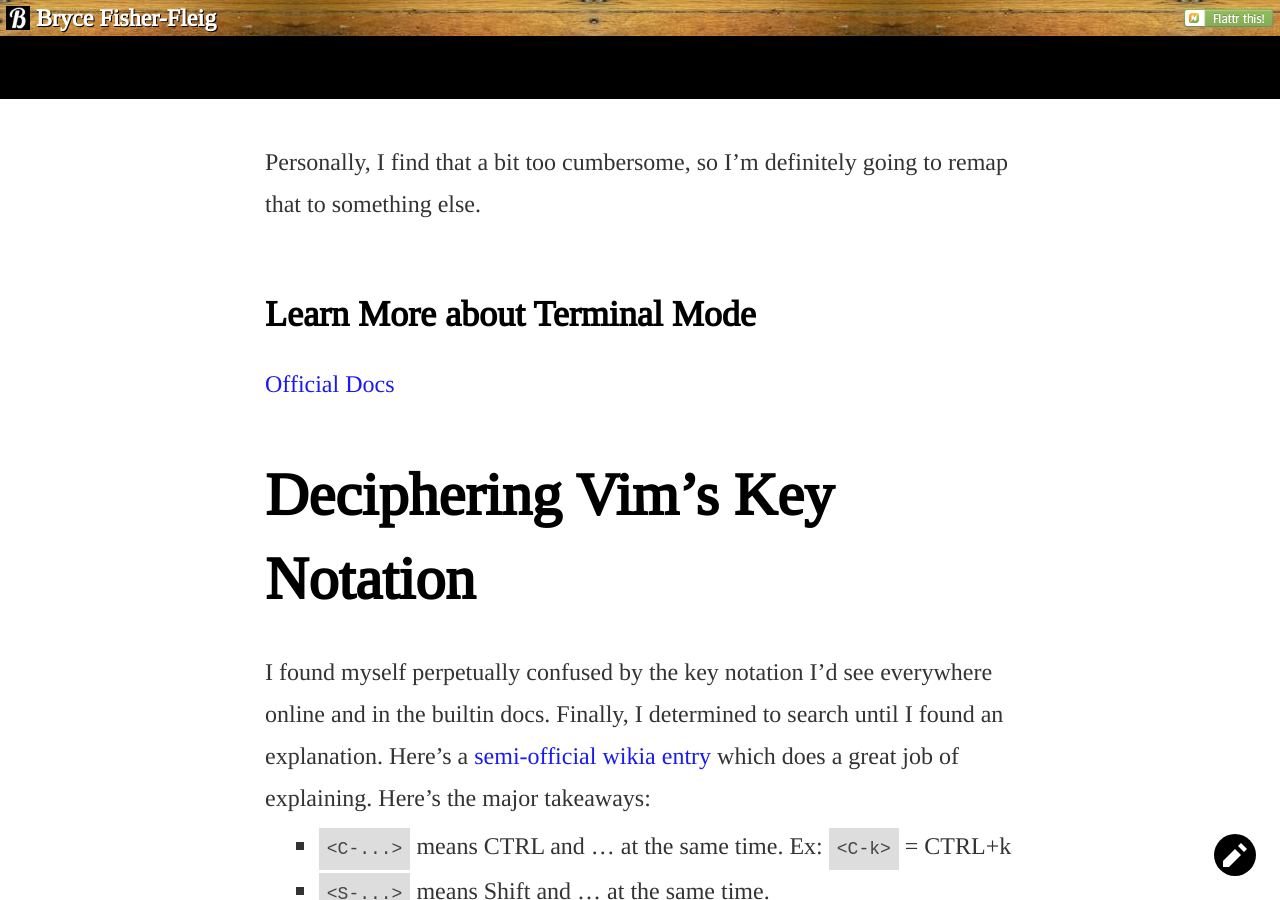
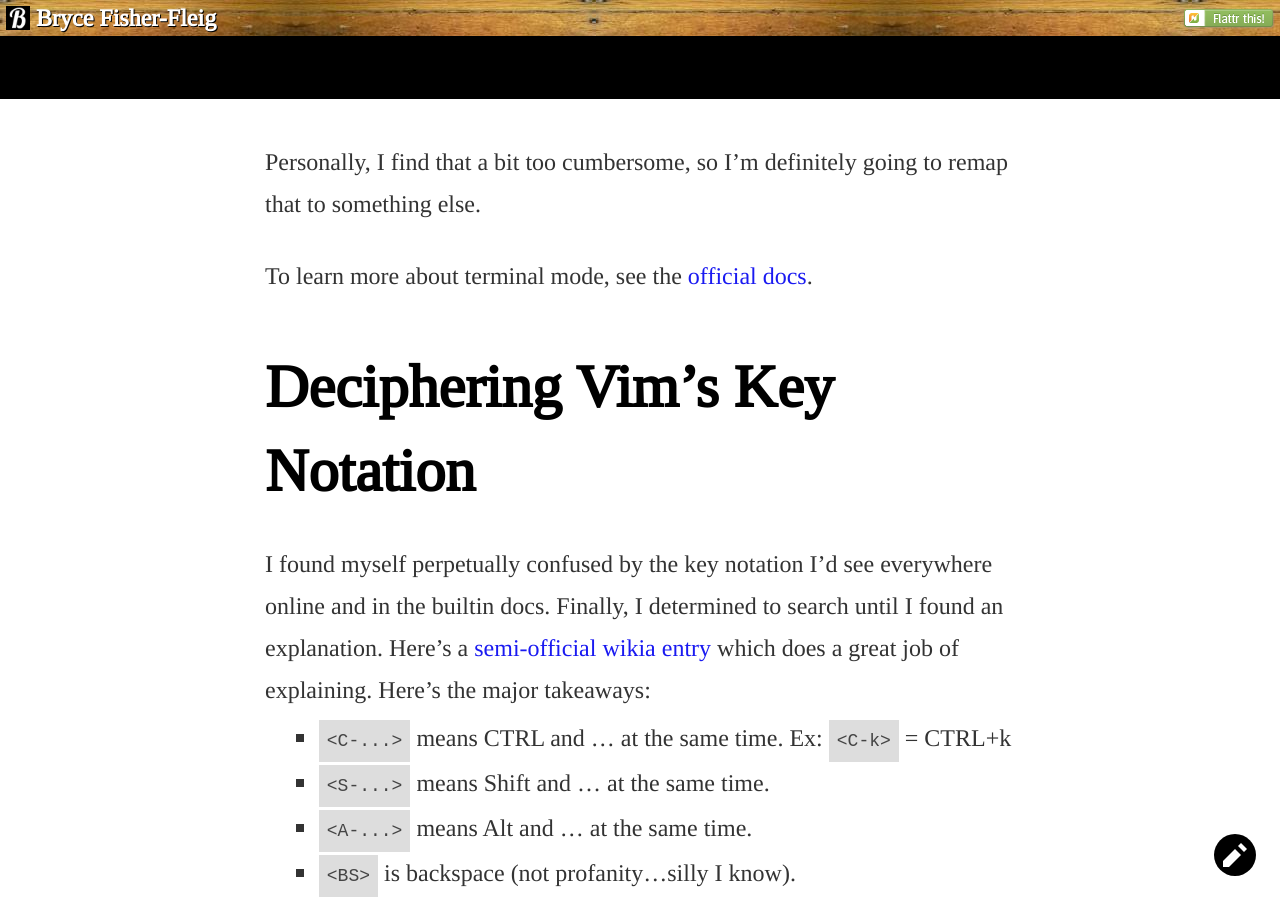
Before and after one commit to brycefisher/brycefisher.github.io-jekyll, a Jekyll site: the page built from _posts/2016-07-19-builtin-neovim-features-everyone-should-know.md, in a window 1280 px wide and 900 px high, scrolled down 2671 px. Built offline with Jekyll 4.4.1, drawn with Linux system fonts in a browser that asks for light colours; comment, search, counter and statistics services are not loaded.

Commit message:
:lipstick:

```diff
--- a/_posts/2016-07-19-builtin-neovim-features-everyone-should-know.md
+++ b/_posts/2016-07-19-builtin-neovim-features-everyone-should-know.md
@@ -39,9 +39,7 @@ Then click or `<C-W>h` into the new terminal buffer and use insert mode.
 
 Personally, I find that a bit too cumbersome, so I'm definitely going to remap that to something else.
 
-### Learn More about Terminal Mode
-
-[Official Docs](https://neovim.io/doc/user/nvim_terminal_emulator.html)
+To learn more about terminal mode, see the [official docs](https://neovim.io/doc/user/nvim_terminal_emulator.html).
 
 ## Deciphering Vim's Key Notation
 
```
